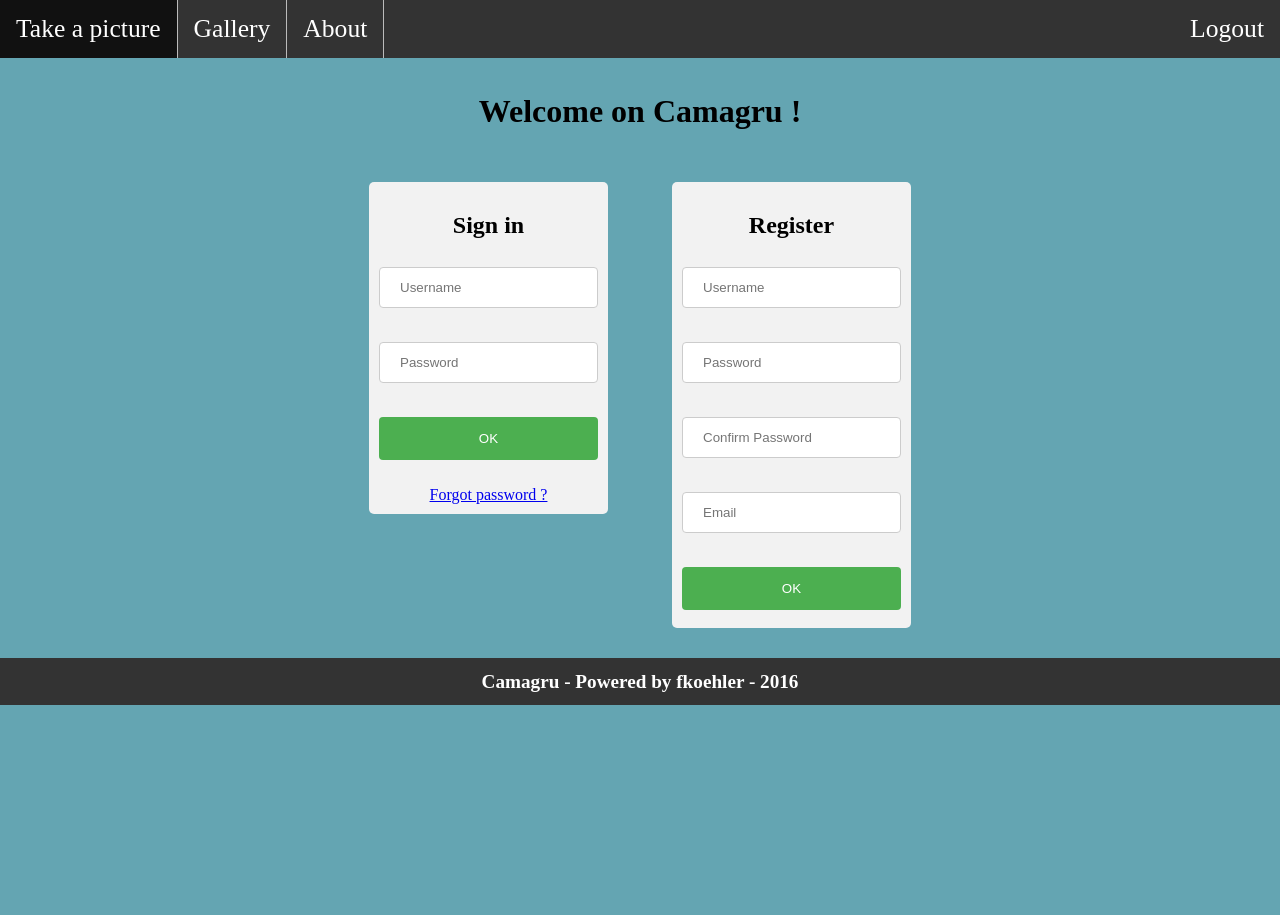
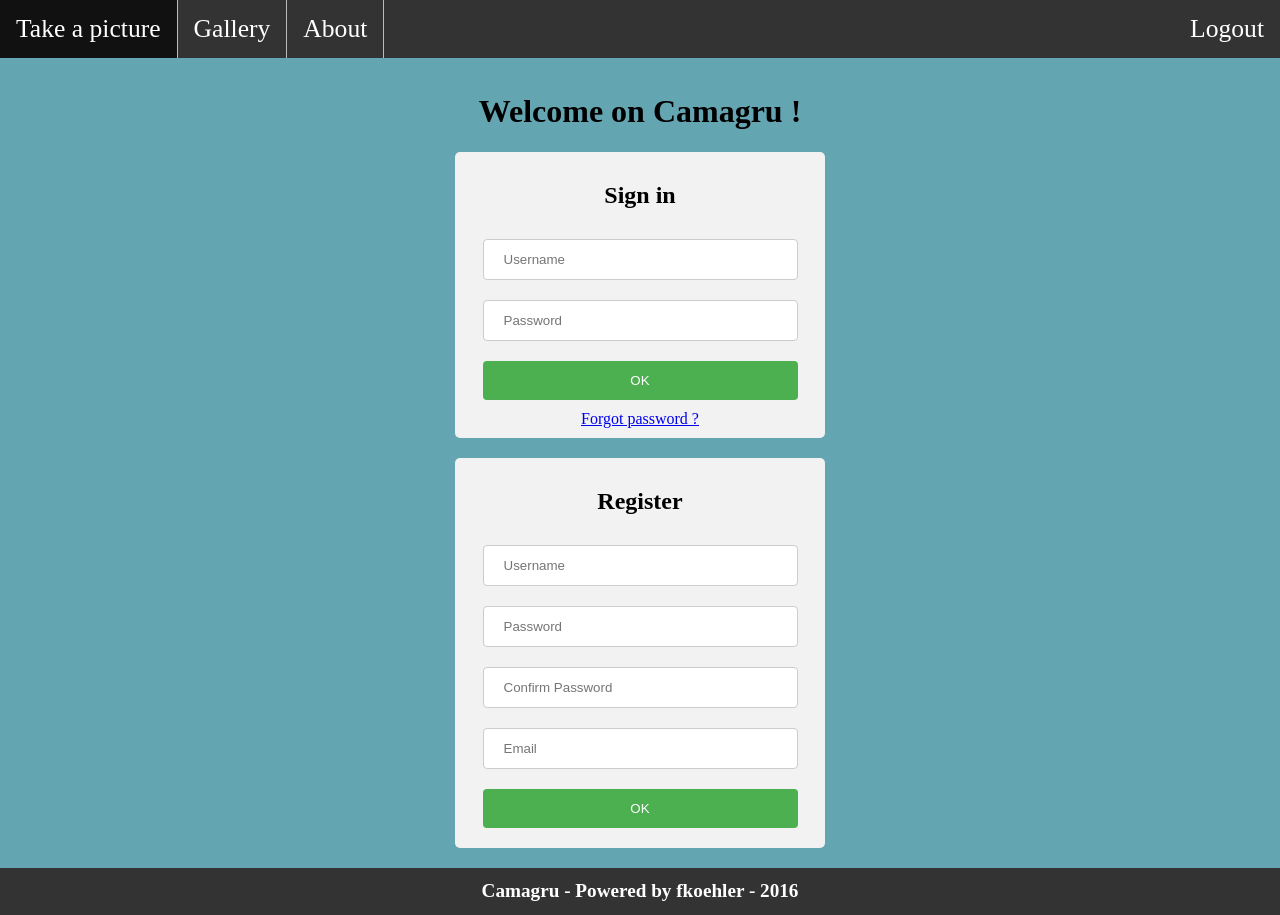
Before and after one commit to fkoehler42/camagru, a PHP site: page / in a window 1280 px wide. Before the commit the page ends 705 px from the top, so only its background shows below. Run offline with PHP 8.4, Linux system fonts and the light colour scheme.

Commit message:
forms update, adding js script to validate

```diff
--- a/config/database.php
+++ b/config/database.php
@@ -7,8 +7,8 @@ $db_user = 'root';
 $db_pass = 'w3bs3rver';
 
 try {
-	$db_handler = new PDO($db_dsn, $db_user, $db_pass);
-	$db_handler->setAttribute(PDO::ATTR_ERRMODE, PDO::ERRMODE_EXCEPTION);
+	$db = new PDO($db_dsn, $db_user, $db_pass);
+	$db->setAttribute(PDO::ATTR_ERRMODE, PDO::ERRMODE_EXCEPTION);
 }
 catch (PDOException $error) {
 	echo "Database connection failed: " . $error->getMessage() . PHP_EOL;
--- a/index.php
+++ b/index.php
@@ -1,7 +1,3 @@
-<?php
-define('ROOT_DIR', dirname(__FILE__));
-?>
-
 <!DOCTYPE html>
 <html>
 <head>
@@ -10,6 +6,7 @@ define('ROOT_DIR', dirname(__FILE__));
 	<link rel="stylesheet" type="text/css" href="stylesheets/header.css">
 	<link rel="stylesheet" type="text/css" href="stylesheets/main.css">
 	<link rel="stylesheet" type="text/css" href="stylesheets/footer.css">
+	<script src="public/form_scripts.js"></script>
 	<title>Camagru</title>
 </head>
 <body>
@@ -18,5 +15,6 @@ define('ROOT_DIR', dirname(__FILE__));
 	include('public/main.php');
 	include('public/footer.php');
 	?>
+
 </body>
 </html>
--- /dev/null
+++ b/public/form_scripts.js
@@ -0,0 +1,22 @@
+function signin_validate() {
+
+	var error = document.createElement("p");
+	error.innerHTML = 'Invalid username/password';
+	var form = document.getElementById("signin");
+	var login = document.getElementsByName("login")[0];
+	var login_val = login.value.trim();
+	var passwd = document.getElementsByName("passwd")[0];
+	var passwd_val = passwd.value.trim();
+
+	if (login_val == "" || login.validity.RangeUnderflow ||
+		login.validity.RangeOverflow ||
+		((/^[a-z0-9_-]{4,30}$/).test(login_val) == false) ||
+		passwd_val == "" || passwd.validity.RangeUnderflow ||
+		passwd.validity.RangeOverflow ||
+		((/^[a-z0-9_-]{8,40}$/).test(passwd_val) == false))
+	{
+		form.insertBefore(error, passwd.nextSibling);
+		return (false);
+	}
+	return (true);
+}
--- a/public/main.php
+++ b/public/main.php
@@ -3,27 +3,20 @@
 	<h1>Welcome on Camagru !</h1>
 	<div class="forms">
 		<h2>Sign in</h2>
-		<form method="post" action="public/login.php">
-  			<input type="text" name="login" placeholder="Username" maxlength="30">
-  			<br><br>
-  			<input type="password" name="passwd" placeholder="Password">
-  			<br><br>
+		<form id="signin" method="post" action="public/login.php" onsubmit="return(signin_validate());">
+  			<input type="text" name="login" placeholder="Username" minlength="4" maxlength="30" required>
+  			<input type="password" name="passwd" placeholder="Password" minlength="8" maxlength="40" required>
   			<input type="submit" name="submit" value="OK">
-  			<br><br>
 			<a href="password_reset.php">Forgot password ?</a>
 		</form>
 	</div>
 	<div class="forms">
 		<h2>Register</h2>
-		<form method="post" action="public/register.php">
-  			<input type="text" name="login" placeholder="Username" maxlength="30">
-  			<br><br>
-	  		<input type="password" name="passwd" placeholder="Password">
-  			<br><br>
-  			<input type="password" name="passwd_confirm" placeholder="Confirm Password">
-  			<br><br>
-			<input type="email" name="email" placeholder="Email">
-  			<br><br>
+		<form id="register" method="post" action="public/register.php">
+  			<input type="text" name="login" placeholder="Username" maxlength="30" required>
+	  		<input type="password" name="passwd" placeholder="Password" required>
+  			<input type="password" name="passwd_confirm" placeholder="Confirm Password" required>
+			<input type="email" name="email" placeholder="Email" required>
   			<input type="submit" name="submit" value="OK">
 		</form>
 	</div>
--- a/stylesheets/global.css
+++ b/stylesheets/global.css
@@ -2,6 +2,5 @@ html{
 }
 body{
 	background:#64A5B2;
-	min-height:100%;
 	margin:0;
 }
--- a/stylesheets/main.css
+++ b/stylesheets/main.css
@@ -11,17 +11,31 @@ main button{
 
 .forms {
 	vertical-align:top;
-	display:inline-block;
+	display: table;
+	max-width: 90%;
     border-radius: 5px;
     background-color: #f2f2f2;
     padding: 10px;
-	margin: 30px
+	margin-top: 20px;
+	margin-bottom: 20px;
+	margin-left: auto;
+	margin-right: auto;
+}
+
+form {
+	display:inline-block;
+	max-width: 350px;
+}
+
+form p{
+	margin: 0;
+	color: red;
 }
 
 input {
-    width: 100%;
+    width: 90%;
     padding: 12px 20px;
-    margin: 8px 0;
+    margin: 10px 10px;
     display: inline-block;
     border: 1px solid #ccc;
     border-radius: 4px;
@@ -29,11 +43,11 @@ input {
 }
 
 input[type=submit] {
-    width: 100%;
+    width: 90%;
     background-color: #4CAF50;
     color: white;
-    padding: 14px 20px;
-    margin: 8px 0;
+    padding: 12px 20px;
+    margin: 10px 10px;
     border: none;
     border-radius: 4px;
     cursor: pointer;
```
Also changed, not shown: config/setup.php (+4 -4 lines), public/login.php (+6 -12 lines).
